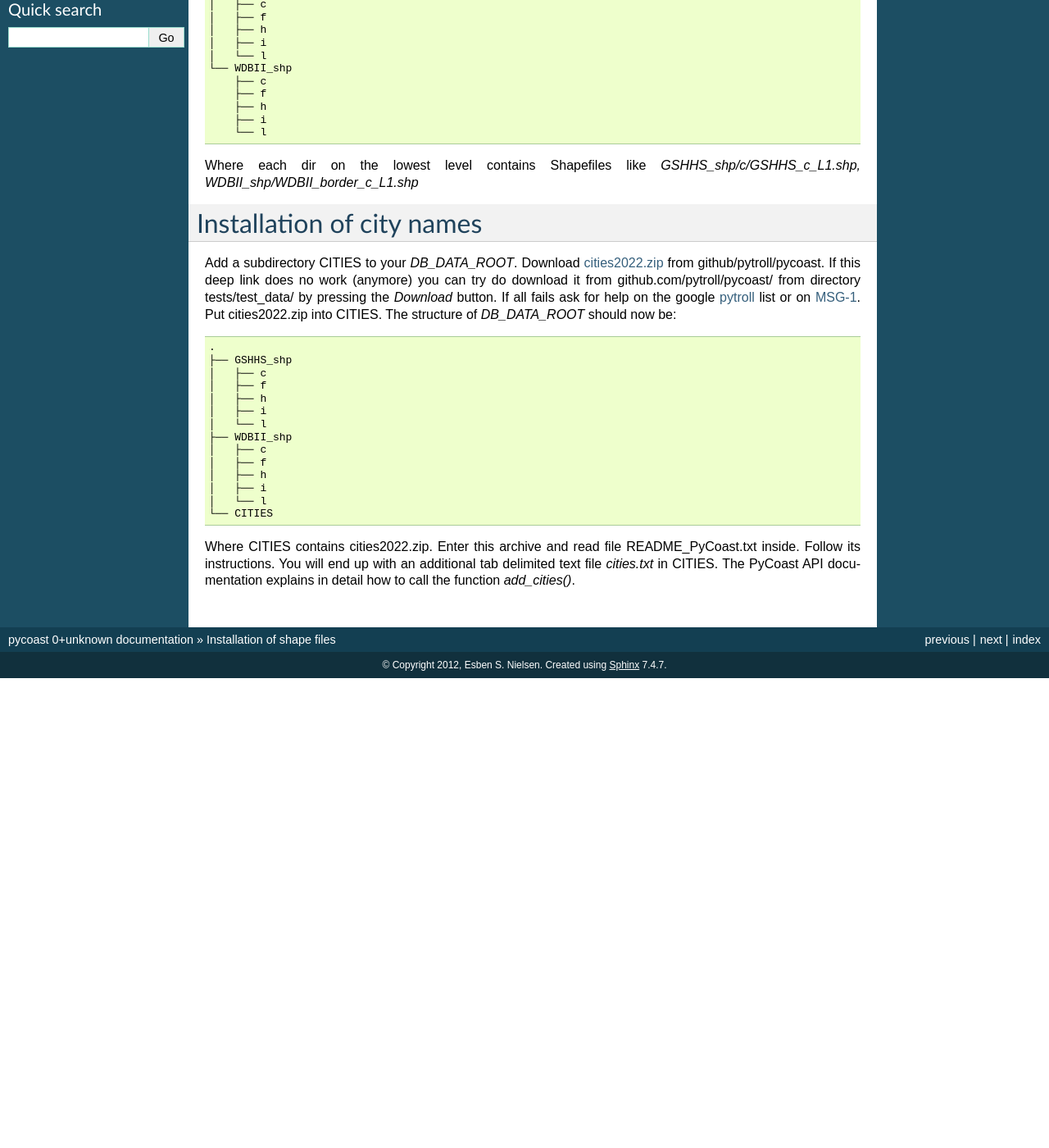
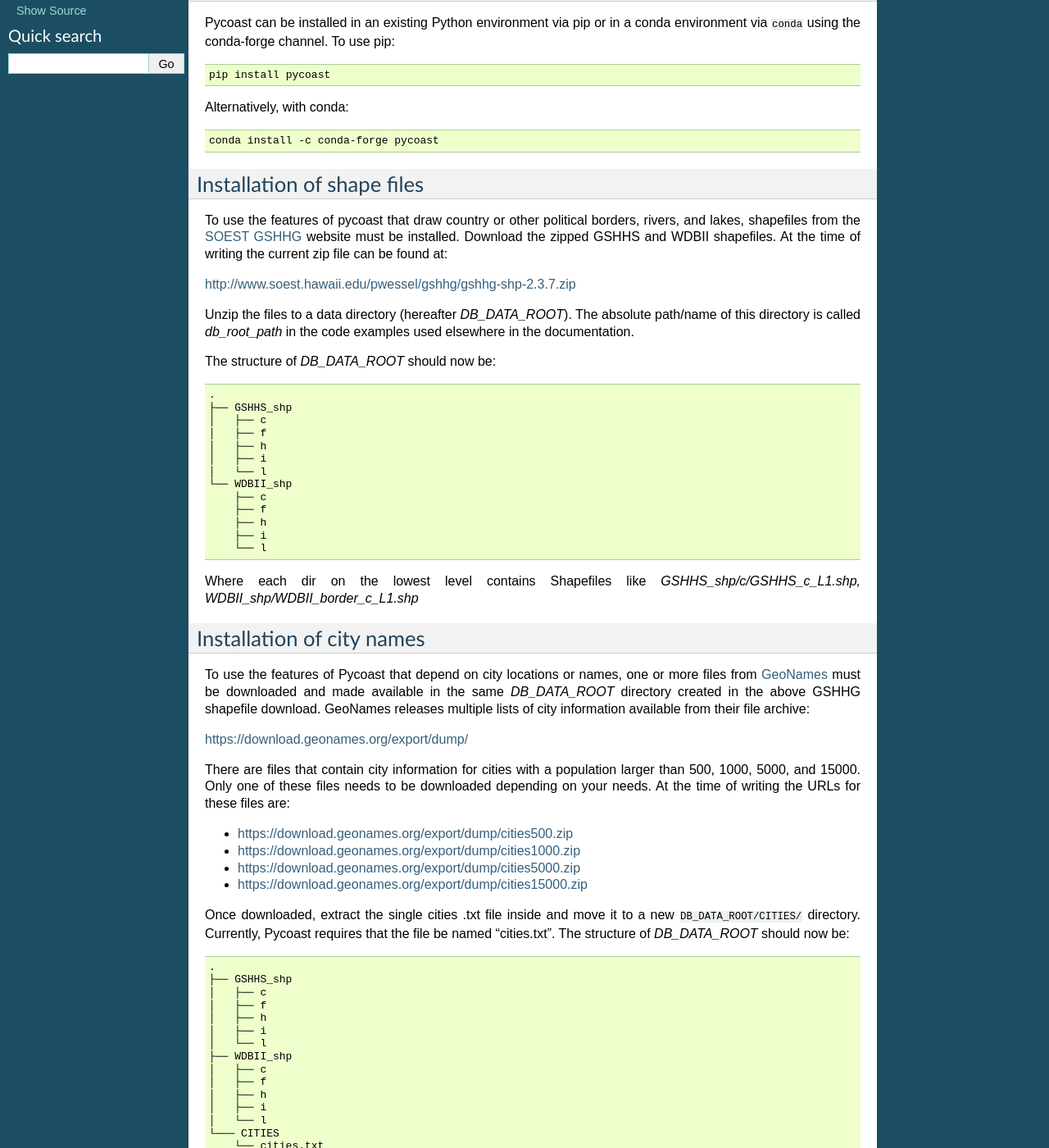
Before and after one commit to pytroll/pycoast, a Sphinx documentation site: the page built from docs/source/installation.rst, in a window 1280 px wide and 1400 px high, scrolled down 283 px. Shown: the whole window at 82% size. Built offline with Sphinx 7.4.7, drawn with Linux system fonts in a browser that asks for light colours; before the commit the page ends 1110 px from its top, so only the background shows below that; some of the changed text lies outside the part shown.

Commit message:
Rewrite installation instructions and remove cities zip file

```diff
--- a/docs/source/installation.rst
+++ b/docs/source/installation.rst
@@ -1,13 +1,45 @@
+Installation
+============
+
+The below sections describe how to install both the pycoast python library
+and additional data files that maybe required to use some features of pycoast.
+
+If you have any trouble with the installation of the package or the data files
+described below, please file a bug report on GitHub:
+
+https://github.com/pytroll/pycoast/
+
+Package installation
+--------------------
+
+Pycoast can be installed in an existing Python environment via pip or in a
+conda environment via ``conda`` using the conda-forge channel. To use pip:
+
+.. code-block:: bash
+
+    pip install pycoast
+
+Alternatively, with conda:
+
+.. code-block:: bash
+
+    conda install -c conda-forge pycoast
+
 Installation of shape files
 ---------------------------
-Pycoast depends on pyshp_ and PIL_.
 
-Install pycoast and dependencies.
+To use the features of pycoast that draw country or other political borders,
+rivers, and lakes, shapefiles from the
+`SOEST GSHHG <https://www.soest.hawaii.edu/pwessel/gshhg/>`_ website must be
+installed. Download the zipped GSHHS and WDBII shapefiles. At the time of
+writing the current zip file can be found at:
 
-Download the zipped GSHHS and WDBII Shapefiles from SOEST_.
+http://www.soest.hawaii.edu/pwessel/gshhg/gshhg-shp-2.3.7.zip
+
 Unzip the files to a data directory (hereafter *DB_DATA_ROOT*).
 The absolute path/name of this directory is called *db_root_path*
-in the code examples further down.
+in the code examples used elsewhere in the documentation.
+
 The structure of *DB_DATA_ROOT* should now be::
 
     .
@@ -27,18 +59,30 @@ The structure of *DB_DATA_ROOT* should now be::
 Where each dir on the lowest level contains Shapefiles like
 *GSHHS_shp/c/GSHHS_c_L1.shp, WDBII_shp/WDBII_border_c_L1.shp*
 
-
 Installation of city names
 --------------------------
 
-Add a subdirectory CITIES to your *DB_DATA_ROOT*.
-Download cities2022.zip_ from github/pytroll/pycoast.
-If this deep link does no work (anymore) you can try
-do download it from github.com/pytroll/pycoast/ from
-directory tests/test_data/ by pressing the *Download*
-button. If all fails ask for help on the google
-pytroll_ list or on MSG-1_. Put cities2022.zip into
-CITIES. The structure of *DB_DATA_ROOT* should now be::
+To use the features of Pycoast that depend on city locations or names, one or
+more files from `GeoNames <https://www.geonames.org/>`_ must be downloaded
+and made available in the same *DB_DATA_ROOT* directory created in the above
+GSHHG shapefile download. GeoNames releases multiple lists of city information
+available from their file archive:
+
+https://download.geonames.org/export/dump/
+
+There are files that contain city information for cities with a population
+larger than 500, 1000, 5000, and 15000. Only one of these files needs to be
+downloaded depending on your needs. At the time of writing the URLs for
+these files are:
+
+* https://download.geonames.org/export/dump/cities500.zip
+* https://download.geonames.org/export/dump/cities1000.zip
+* https://download.geonames.org/export/dump/cities5000.zip
+* https://download.geonames.org/export/dump/cities15000.zip
+
+Once downloaded, extract the single cities .txt file inside and move it to
+a new ``DB_DATA_ROOT/CITIES/`` directory. Currently, Pycoast requires that
+the file be named "cities.txt". The structure of *DB_DATA_ROOT* should now be::
 
     .
     ├── GSHHS_shp
@@ -53,16 +97,9 @@ CITIES. The structure of *DB_DATA_ROOT* should now be::
     │   ├── h
     │   ├── i
     │   └── l
-    └── CITIES
+    └─── CITIES
+        └── cities.txt
 
-Where CITIES contains cities2022.zip. Enter this archive
-and read file README_PyCoast.txt inside. Follow its instructions.
-You will end up with an additional tab delimited text file *cities.txt* in CITIES.
-The PyCoast API documentation explains in detail how to call the function *add_cities()*.
 
-.. _SOEST: http://www.soest.hawaii.edu/pwessel/gshhs/index.html
-.. _PIL: https://pillow.readthedocs.io/en/stable/
-.. _pyshp: http://code.google.com/p/pyshp/
-.. _cities2022.zip: https://raw.githubusercontent.com/lobsiger/pycoast/fix_cities/pycoast/tests/test_data/gshhs/CITIES/cities2022.zip
-.. _pytroll: https://groups.google.com/g/pytroll/
-.. _MSG-1: https://groups.io/g/MSG-1/
+The PyCoast API documentation explains in detail how to use this city
+information via the :meth:`~pycoast.cw_base.ContourWriterBase.add_cities` method.
```
Also changed, not shown: 1 other file.
